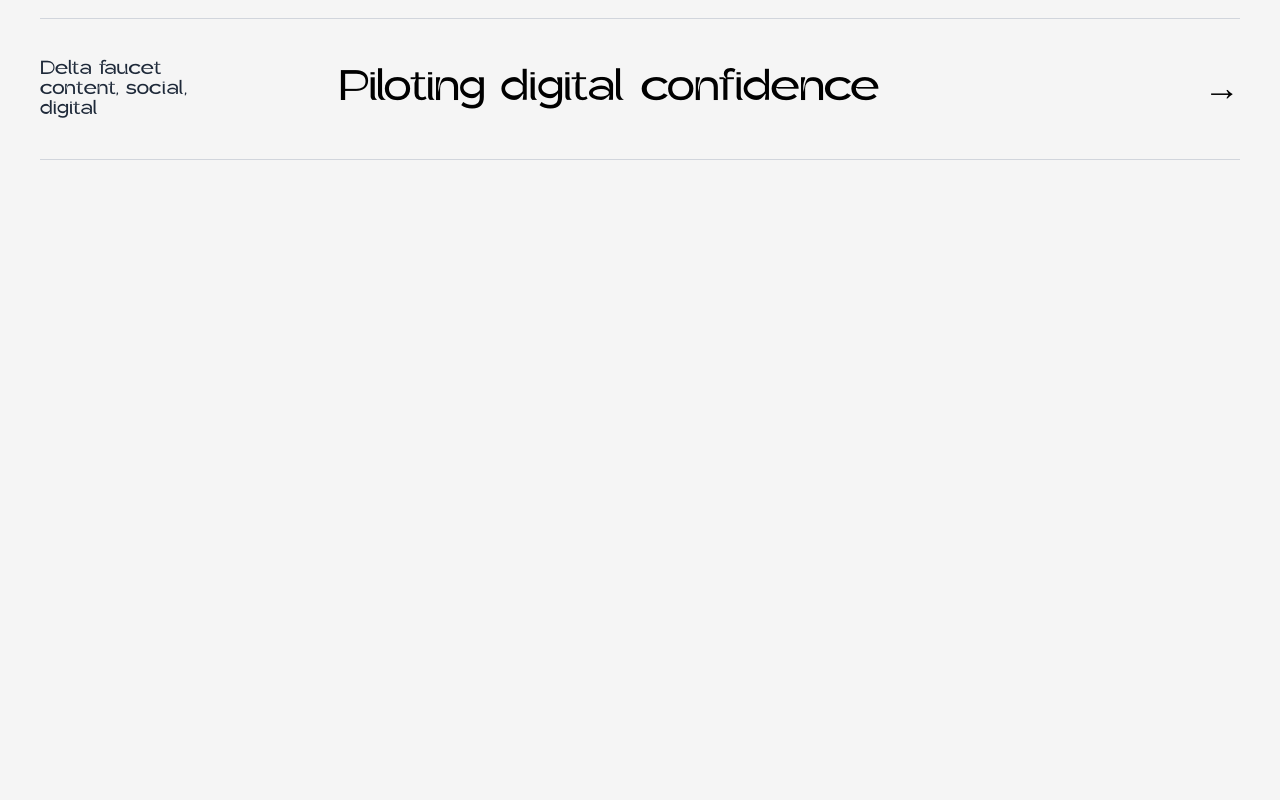
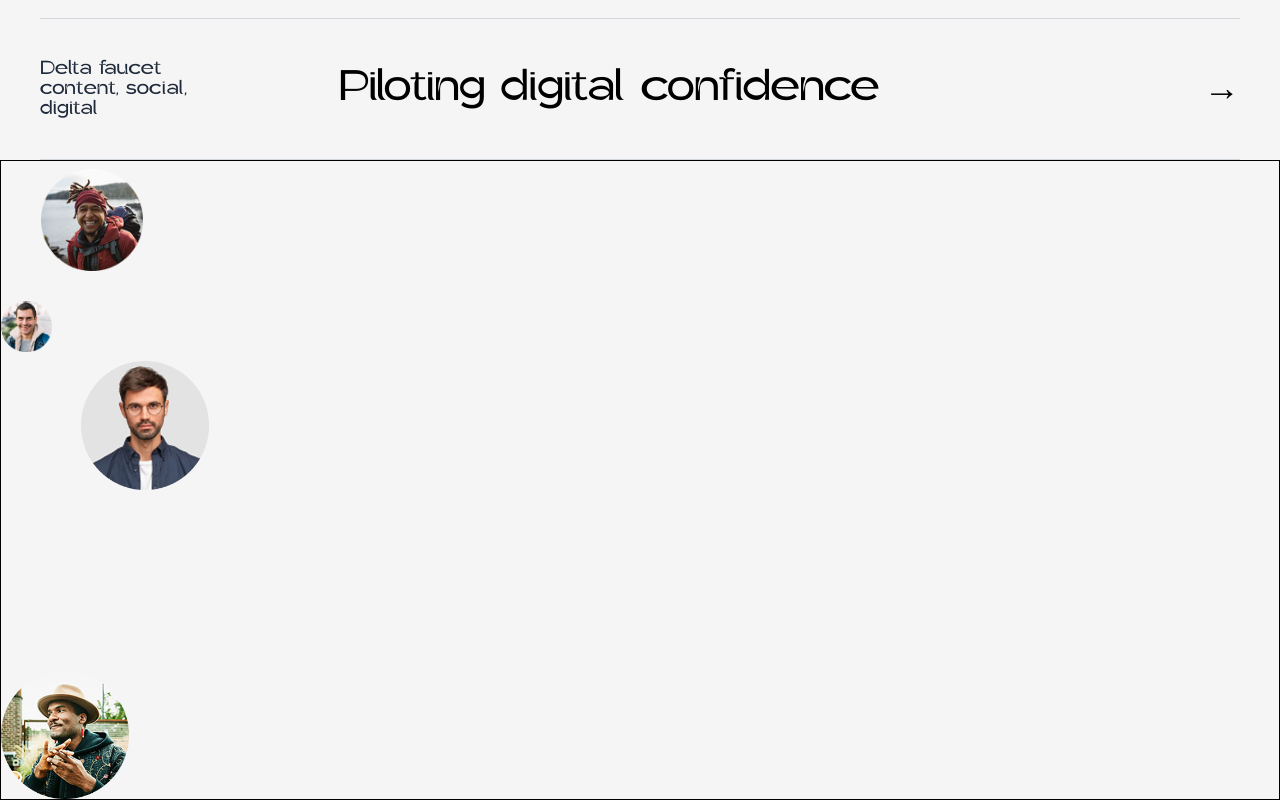
Before and after one commit to DCABHI83/elementum, a React (Vite) app: page / in a window 1280 px wide. Shown: the part 1452-2252 px from the top of the page. Before the commit the page ends 1612 px from the top, so only its background shows below. Built offline with nearby package versions, Linux system fonts and the light colour scheme.

Commit message:
built faq section

```diff
--- a/src/App.jsx
+++ b/src/App.jsx
@@ -3,6 +3,7 @@ import Header from './UI/Header'
 import Hero from './components/Hero'
 import Body from './components/Body'
 import Offer from './components/Offer'
+import Faq from './components/Faq'
 
 const App = () => {
   return (
@@ -11,6 +12,7 @@ const App = () => {
    <Hero/>
    <Body/>
    <Offer/>
+   <Faq/>
 
    </>
   )
--- a/src/components/Faq.jsx
+++ b/src/components/Faq.jsx
@@ -1,8 +1,23 @@
 import React from 'react'
-
+import image1 from '../assets/image1.png'
+import image2 from '../assets/image2.png'
+import image3 from '../assets/image3.png'
+import image4 from '../assets/image4.png'
+import image5 from '../assets/image5.png'
+import image6 from '../assets/image6.png'
+import image7 from '../assets/image7.png'
+import image8 from '../assets/image8.png'
 const Faq = () => {
   return (
-    <div>
+    <div className='main'>
+        <div className='image relative h-[80vh] border '>
+            <img className='w-[8vw] absolute top-2 left-10' src={image1} alt="image1" />
+            <img className='w-[4vw] absolute top-35 ' src={image2} alt="image1" />
+            <img className='w-[10vw] absolute top-50 left-20' src={image3} alt="image1" />
+            <img className='w-[10vw] absolute bottom-0' src={image4} alt="image1" />
+        </div>
+        <div className='text'></div>
+        <div className='image'></div>
 
     </div>
   )
```
